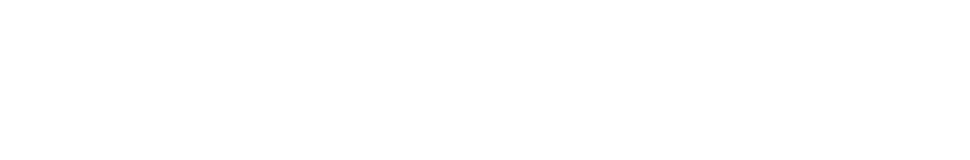
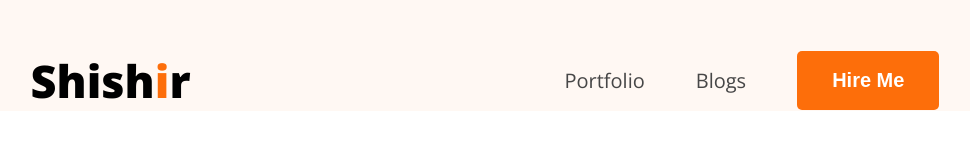
Before and after one commit to Ravenclaw1698/portfolio-practice, a plain HTML site: page index.html in a window 1280 px wide. Shown: the whole page, without its empty margins (155-1125 px from the left). Drawn offline with nearby package versions, Linux system fonts and the light colour scheme.

Commit message:
Header Completed

```diff
--- a/index.html
+++ b/index.html
@@ -4,6 +4,27 @@
     <meta charset="UTF-8" />
     <meta name="viewport" content="width=device-width, initial-scale=1.0" />
     <title>Shishir</title>
+    <link rel="preconnect" href="https://fonts.googleapis.com" />
+    <link rel="preconnect" href="https://fonts.gstatic.com" crossorigin />
+    <link
+      href="https://fonts.googleapis.com/css2?family=Open+Sans:ital,wght@0,300..800;1,300..800&display=swap"
+      rel="stylesheet"
+    />
+    <link rel="stylesheet" href="styles/portfolio.css" />
   </head>
-  <body></body>
+  <body class="font-open-sans">
+    <header>
+      <nav>
+        <div class="logo">
+          <h2>Shish<span class="color-orange">i</span>r</h2>
+        </div>
+
+        <ul class="menu">
+          <li><a href="">Portfolio</a></li>
+          <li><a href="">Blogs</a></li>
+          <li><button class="btn">Hire Me</button></li>
+        </ul>
+      </nav>
+    </header>
+  </body>
 </html>
--- /dev/null
+++ b/styles/portfolio.css
@@ -0,0 +1,56 @@
+
+*{
+    margin: 0;
+    padding: 0;
+    box-sizing: border-box;
+}
+.font-open-sans {
+    font-family: "Open Sans", sans-serif;
+    font-optical-sizing: auto;
+
+}
+
+.logo h2 {
+    font-size: 45px;
+    font-weight: 900;
+}
+.color-orange {
+    color: #FD6E0A;
+}
+
+.btn {
+    background-color: #FD6E0A;
+    border: none;
+    padding: 18px 35px;
+    border-radius: 5px;
+    font-size: 20px;
+    font-weight: bold;
+    color: white;
+}
+
+
+header {
+    background-color: #FFF8F3;
+    padding-top: 50px;
+}
+nav {
+    width: 71%;
+    max-width: 1140px;
+    margin: 0px auto;
+    display: flex;
+    justify-content: space-between;
+    align-items: center;
+}
+
+nav .menu {
+    display: flex;
+    list-style: none;
+    gap: 51px;
+    align-items: center;
+}
+
+nav .menu a {
+    font-size: 20px;
+    color: #474747;
+    text-decoration: none;
+}
```
